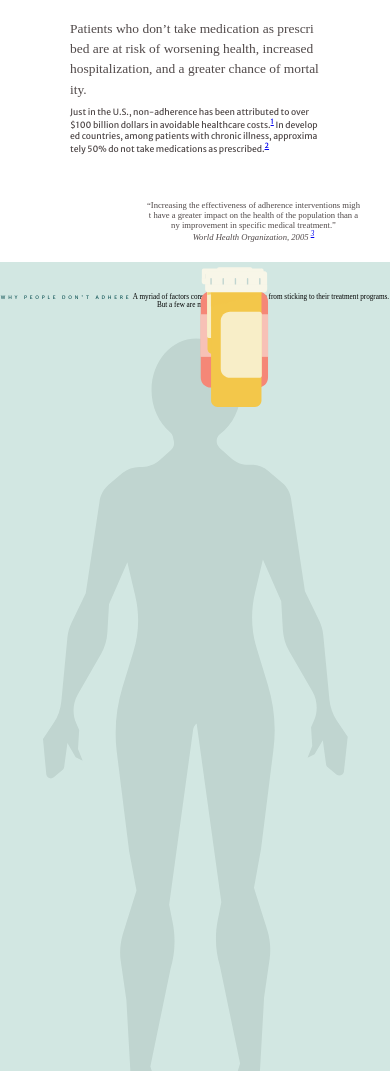
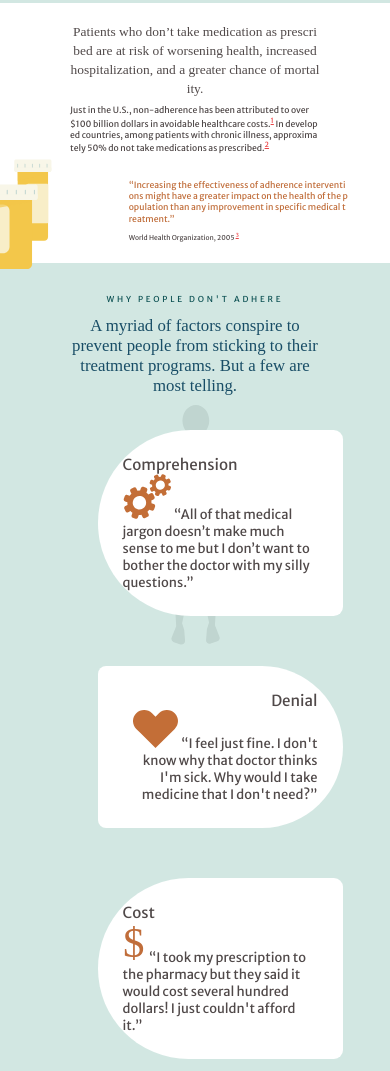
Before and after one commit to ccomp/vigetHW, a website: page index.html in a window 390 px wide. Shown: the part 229-1300 px from the top of the page. Drawn offline with Linux system fonts and the light colour scheme.

Commit message:
fully responsive header, WIP on tag section

```diff
--- a/index.html
+++ b/index.html
@@ -33,15 +33,17 @@
 			</div>
 			<div class="explanation__wrapper2">
 				<q>Increasing the effectiveness of adherence interventions might have a greater impact on the health of the population than any improvement in specific medical treatment.</q>
+				<br>
 				<cite>World Health Organization, 2005 <sup><a href="http://www.who.int/chp/knowledge/publications/adherence_full_report.pdf">3</a></sup></cite>
+			</div>
+			<div class="pillbottles">
+				<img src="assets/pill-bottle3.svg" alt="" class="pillbottle--left">
+				<img src="assets/pill-bottle2.svg" alt="" class="pillbottle--right">
+				<img src="assets/pill-bottle.svg" alt="" class="pillbottle--center">
 			</div>
 		</section>
 
-		<div class="pillbottles">
-			<img src="assets/pill-bottle3.svg" alt="" class="pillbottle--left">
-			<img src="assets/pill-bottle.svg" alt="" class="pillbottle--center">
-			<img src="assets/pill-bottle2.svg" alt="" class="pillbottle--right">
-		</div>
+
 
 	</header>
 	<!-- end intro -->
@@ -54,14 +56,15 @@
 		<header class="section__header">
 			<h2>
 				<span class="small-title">Why People Don't Adhere</span>
-				A myriad of factors conspire to prevent people from sticking to their treatment programs. But a few are most telling.
+				<p>A myriad of factors conspire to prevent people from sticking to their treatment programs. But a few are most telling.</p>
 			</h2>
 		</header>
 
 		<section class="section__explanation">
 
-			<img src="assets/body.svg" alt = "" class="explanation__background">
+			<img src="assets/body.svg" alt = "" class="explanation__background centered">
 
+			<section class="explanation__tags">
 				<section class="explanation__tag--right">
 					<h3>Comprehension</h3>
 					<img src="assets/icon-comprehension.svg" alt="">
@@ -79,12 +82,17 @@
 					<img src="assets/icon-cost.svg" alt="">
 					<q>I took my prescription to the pharmacy but they said it would cost several hundred dollars! I just couldn't afford it.</q>
 				</section>
-
+				<div>
 					<section class="explanation__tag--left">
 						<h3>Complexity</h3>
 						<img src="assets/icon-complexity.svg" alt="">
 						<q>Taking 15 medications every day is tough. Especially since they all have different instructions. How am I supposed to keep track of everything?</q>
 					</section>
+				</div>
+
+			</section>
+
+
 
 		</section>
 
--- a/sass/main.scss
+++ b/sass/main.scss
@@ -2,9 +2,9 @@ $light-blue: #d2e7e2;
 $spacing: 40px;
 $section-text-color: #184d66;
 $white-text-style1: #504949;
-$white-text-style2: #ea4446;
+$white-text-style2: #c06d3a;
+$link-color: #ea4446;
 $font-sans: 'Merriweather Sans', sans-serif;
-
 
 *
 {
@@ -24,12 +24,16 @@ body
 	background-color: $light-blue;
 }
 
-h1, h2, h3, h4, h5, h6
+h1, h2, h3, h4, h5, h6, cite, q,
 {
 	font-style: normal;
 	font-weight: normal;
 }
 
+a
+{
+	color: $link-color;
+}
 
 header
 {
@@ -62,6 +66,37 @@ header
 	}
 }
 
+.centered
+{
+	display: block;
+	margin-left: auto;
+	margin-right: auto;
+}
+
+
+.section__header
+{
+	h2
+	{
+		color: $section-text-color;
+		display: flex;
+		flex-direction: column;
+		font-size: 3.5rem;
+		max-width: 65%;
+		margin-left: auto;
+		margin-right: auto;
+		p
+		{
+			margin-top: 0.75em;
+		}
+	}
+}
+
+section
+{
+	width: 100%;
+}
+
 .section__explanation
 {
 	// default
@@ -74,7 +109,7 @@ header
 	h2
 	{
 		font-size: 2.8rem;
-		line-height: 1.5;
+		line-height: 1.4;
 	}
 
 	p
@@ -85,31 +120,78 @@ header
 		line-height: 1.3;
 	}
 
-	&.explanation--white {
+	.explanation__background
+	{
+		max-width: 30%;
+	}
+
+	.explanation__tags
+	{
+		position: relative;
+		max-width: 50%;
+		margin-left: auto;
+		margin-right: auto;
+		margin-top: -60%;
+		padding-bottom: 10%;
+		font-family: $font-sans;
+		font-size: 2.7rem;
+		color: $white-text-style1;
+		word-break: keep-all;
+		h3
+		{
+			font-weight: 500;
+		}
+		section
+		{
+			margin-bottom: 50px;
+			padding: 25px;
+		}
+		.explanation__tag--left
+		{
+			background-color: white;
+			border-radius: 1000em 9999em 9999em 1000em;
+			text-align: right;
+		}
+		.explanation__tag--right
+		{
+			background-color: white;
+			border-radius: 9999em 1000em 1000em 9999em;
+			text-align: left;
+		}
+	}
+
+	&.explanation--white
+	{
 		color: $white-text-style1;
 		background-color: white;
 		width: 100%;
 		.explanation__wrapper1
 		{
+			margin-left: auto;
+			margin-right: auto;
 			text-align: left;
 			padding: 20px 70px;
+			max-width: 80%;
 		}
 		.explanation__wrapper2
 		{
-			max-width: 75%;
-			font-size: 1.8rem;
-			margin-left: 30%;
+			font-family: $font-sans;
+			max-width: 56.25%;
+			margin-left: 33%;
 			display: flex;
 			flex-direction: column;
 			text-align: center;
-		}
-
-		h2
-		{
-		}
-		p
-		{
-
+			line-height: 1.3;
+			padding-bottom: 20px;
+			q
+			{
+				font-size: 1.8rem;
+				color: $white-text-style2;
+			}
+			cite
+			{
+				font-size: 1.4rem;
+			}
 		}
 	}
 
@@ -117,7 +199,6 @@ header
 		// white section version
 	}
 }
-
 
 .pills--top-left
 {
@@ -153,12 +234,43 @@ header
 .small-title
 {
 	font-family: $font-sans;
-	font-size: 1.0rem;
+	font-size: 1.7rem;
 	font-weight: 500;
 	text-transform: uppercase;
 	color: #0e5254;
 	letter-spacing: 2.8px;
 }
+
+.pillbottles
+{
+	min-width: 70%;
+	max-width: 70%;
+    position: relative;
+    bottom: 130px;
+    left: -42.6%;
+	// left: -35vw;
+	.pillbottle--left
+	{
+		// width: 30%;
+	}
+	.pillbottle--center
+	{
+		// position: relative;
+		width: 30%;
+		margin-top: 13%;
+		margin-left: 10%;
+
+	}
+	.pillbottle--right
+	{
+		// position: relative;
+		width: 12%;
+		margin-top: 7%;
+		margin-left: 20%;
+	}
+}
+
+
 
 .section__explanation
 {
@@ -170,6 +282,17 @@ header
 	header
 	{
 		max-width: 100%;
+	}
+
+	.pillbottles
+	{
+		max-width: 100%;
+		bottom: 135.6px;
+		left: -67.9%;
+		.pillbottle--left
+		{
+			display: none;
+		}
 	}
 
 	.section__explanation
@@ -185,10 +308,13 @@ header
 		}
 
 		&.explanation--white {
-			div
+			.explanation__wrapper1
 			{
 				text-align: center;
-				padding: 20px 30px;
+			}
+			.explanation__wrapper2
+			{
+				text-align: left;
 			}
 		}
 
@@ -213,11 +339,17 @@ header
 	{
 		display: none;
 	}
-
 }
 
 @media (min-width: 400px) and (max-width: 799px)
 {
+	.pillbottles
+	{
+		max-width: 100%;
+		position: relative;
+		bottom: 97.6px;
+		left: -62.6%;
+	}
 	.pills--top-left
 	{
 		top: -2%;
@@ -226,6 +358,11 @@ header
 	.pills--top-right
 	{
 		right: 5%;
+	}
+
+	.explanation__wrapper2
+	{
+		margin-left: 27%;
 	}
 
 }
```
Also changed, not shown: main.css. Lines whose indentation alone changed are shown as unchanged.
